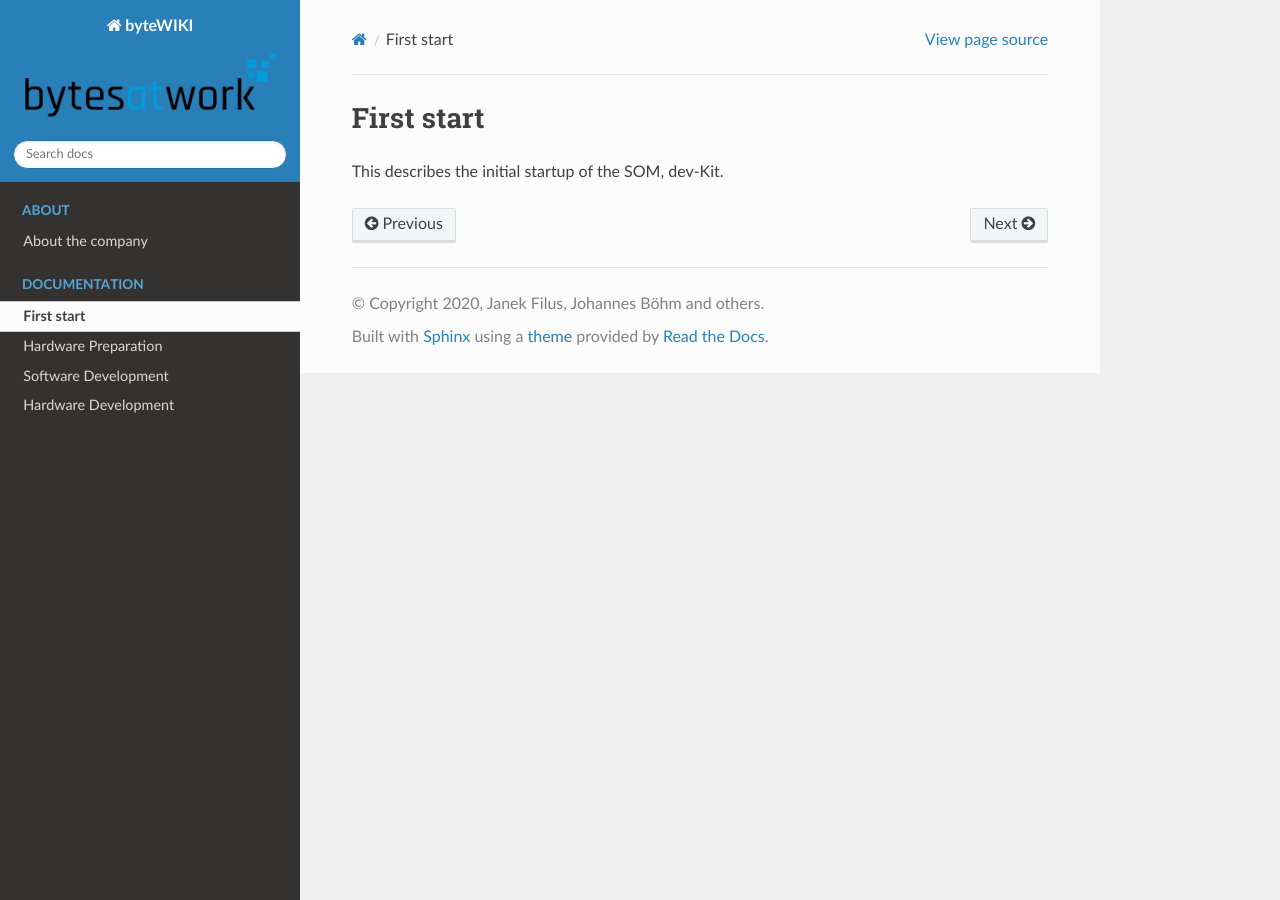
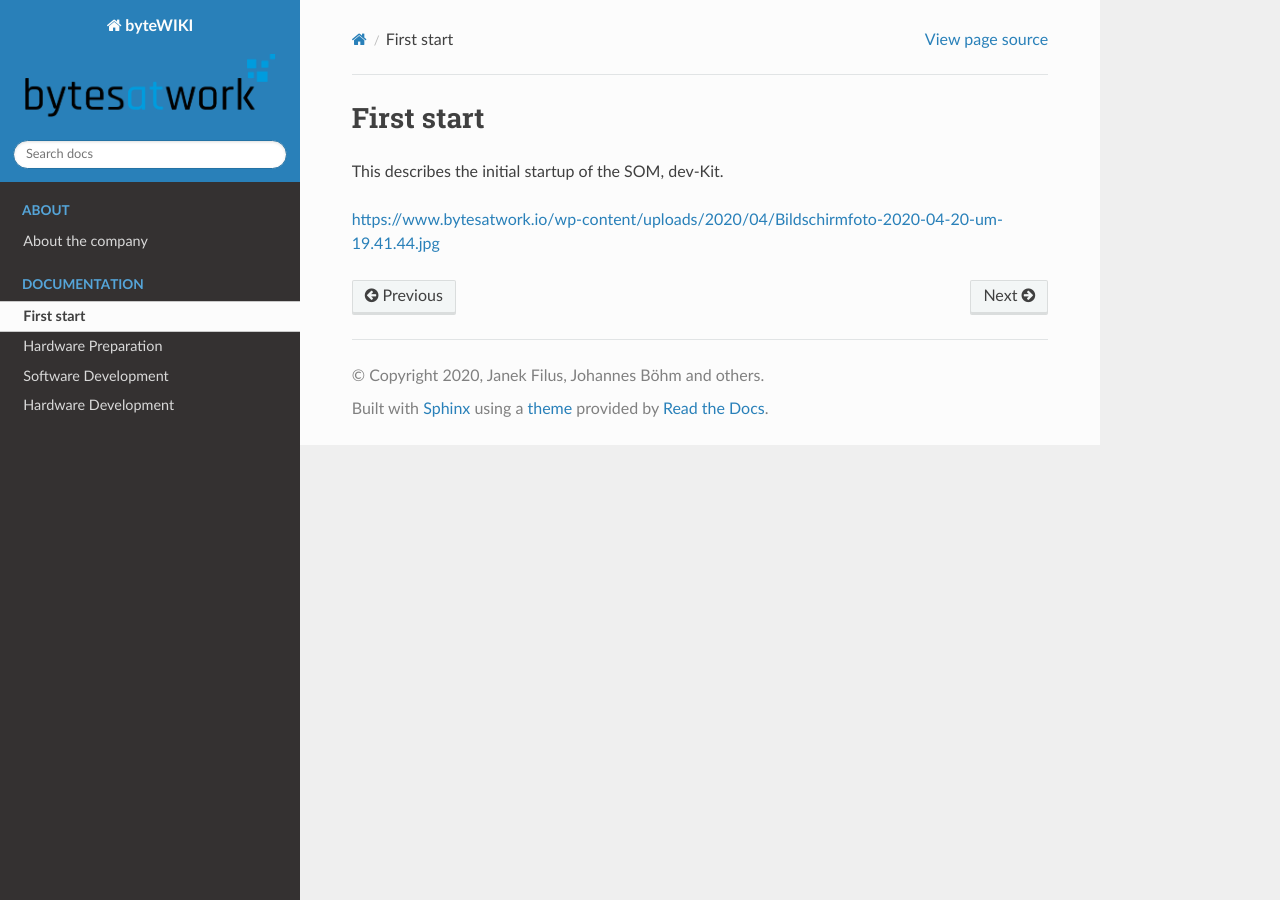
Before and after one commit to jfilus/byteWIKI, a Sphinx documentation site: the page built from docs/source/firststart.rst, in a window 1280 px wide. Built offline with Sphinx 7.4.7 and the Read the Docs theme 2.0.0, drawn with Linux system fonts in a browser that asks for light colours; some of the changed lines change nothing that is shown.

Commit message:
Update firststart.rst

```diff
--- a/docs/source/firststart.rst
+++ b/docs/source/firststart.rst
@@ -3,3 +3,5 @@ First start
 ***********
 
 This describes the initial startup of the SOM, dev-Kit.
+
+https://www.bytesatwork.io/wp-content/uploads/2020/04/Bildschirmfoto-2020-04-20-um-19.41.44.jpg
```
